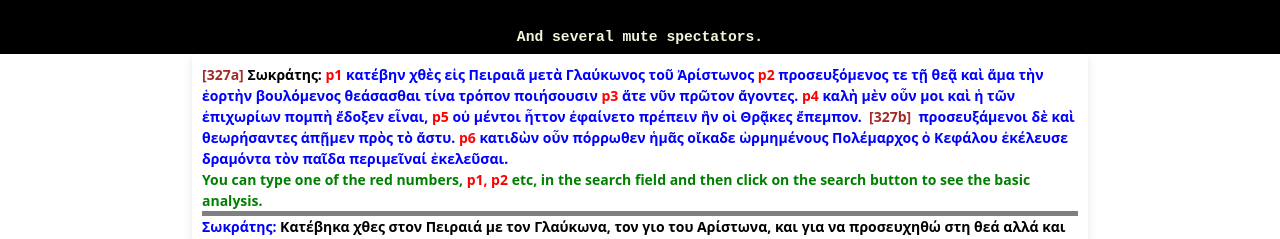
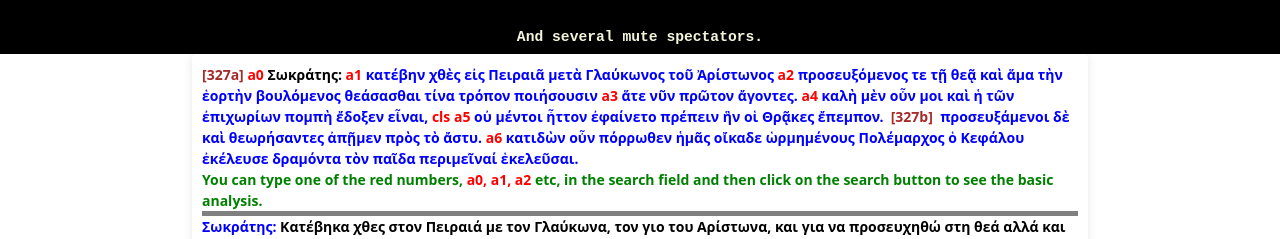
Before and after one commit to parlamas/horistics, a Next.js app: page / in a window 1280 px wide. Shown: the part 296-535 px from the top of the page. Built offline with nearby package versions, Linux system fonts and the light colour scheme; no server answers.

Commit message:
oct03--0800

```diff
--- a/src/app/components/classical.tsx
+++ b/src/app/components/classical.tsx
@@ -4,19 +4,20 @@ import React from 'react';
 export const Classical1 = () => (
   <>
     <span style={{ color: 'brown' }}>[327a]</span>&nbsp;
-    <span style={{ color: 'black' }}>Σωκράτης:</span>&nbsp;
+    <span style={{ color: 'black' }}><span style={{color: 'red', fontWeight: 'bold'}}>a0</span> Σωκράτης:</span>&nbsp;
     <span style={{ color: 'blue' }}>
-      <span style={{color: 'red', fontWeight: 'bold'}}>p1</span> κατέβην χθὲς εἰς Πειραιᾶ μετὰ Γλαύκωνος τοῦ Ἀρίστωνος <span style={{color: 'red', fontWeight: 'bold'}}> p2</span> προσευξόμενος τε τῇ
-      θεᾷ καὶ ἅμα τὴν ἑορτὴν βουλόμενος θεάσασθαι τίνα τρόπον ποιήσουσιν <span style={{color: 'red', fontWeight: 'bold'}}>p3</span> ἅτε νῦν
-      πρῶτον ἄγοντες. <span style={{color: 'red', fontWeight: 'bold'}}>p4</span> καλὴ μὲν οὖν μοι καὶ ἡ τῶν ἐπιχωρίων πομπὴ ἔδοξεν εἶναι,
-      <span style={{color: 'red', fontWeight: 'bold'}}> p5 </span>οὐ μέντοι
+      <span style={{color: 'red', fontWeight: 'bold'}}>a1</span> κατέβην χθὲς εἰς Πειραιᾶ μετὰ Γλαύκωνος τοῦ Ἀρίστωνος <span style={{color: 'red', fontWeight: 'bold'}}> a2</span> προσευξόμενος τε τῇ
+      θεᾷ καὶ ἅμα τὴν ἑορτὴν βουλόμενος θεάσασθαι τίνα τρόπον ποιήσουσιν <span style={{color: 'red', fontWeight: 'bold'}}>a3</span> ἅτε νῦν
+      πρῶτον ἄγοντες. <span style={{color: 'red', fontWeight: 'bold'}}>a4</span> καλὴ μὲν οὖν μοι καὶ ἡ τῶν ἐπιχωρίων πομπὴ ἔδοξεν εἶναι,
+      <span style={{color: 'red', fontWeight: 'bold'}}> cls
+        a5 </span>οὐ μέντοι
       ἧττον ἐφαίνετο πρέπειν ἣν οἱ Θρᾷκες ἔπεμπον. &nbsp;
       <span style={{ color: 'brown' }}>[327b]</span>&nbsp;
-      προσευξάμενοι δὲ καὶ θεωρήσαντες ἀπῇμεν πρὸς τὸ ἄστυ. <span style={{color: 'red', fontWeight: 'bold'}}>p6</span> κατιδὼν οὖν πόρρωθεν ἡμᾶς
+      προσευξάμενοι δὲ καὶ θεωρήσαντες ἀπῇμεν πρὸς τὸ ἄστυ. <span style={{color: 'red', fontWeight: 'bold'}}>a6</span> κατιδὼν οὖν πόρρωθεν ἡμᾶς
       οἴκαδε ὡρμημένους Πολέμαρχος ὁ Κεφάλου ἐκέλευσε δραμόντα τὸν παῖδα
       περιμεῖναί ἑκελεῦσαι.
     </span>
-    <p style={{color:'green', fontWeight:'bold'}}>You can type one of the red numbers, <span style={{ color: 'red' }}>p1, p2</span> etc, in the search field and
+    <p style={{color:'green', fontWeight:'bold'}}>You can type one of the red numbers, <span style={{ color: 'red' }}>a0, a1, a2</span> etc, in the search field and
     then click on the search button to see the basic analysis.</p>
   </>
 );
```
